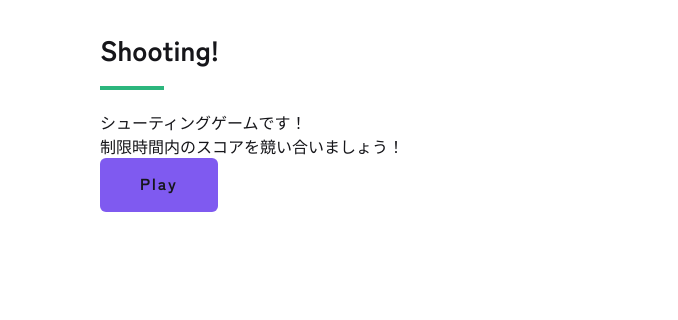
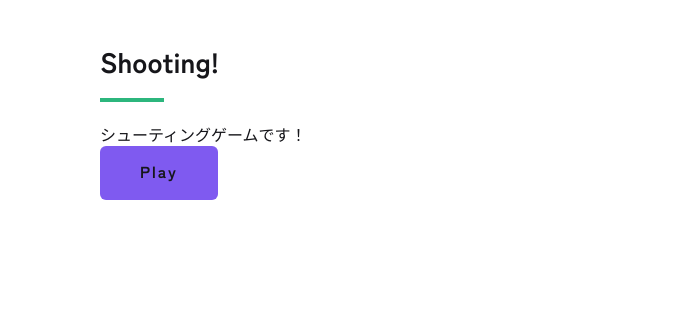
Before and after one commit to gohan-desu/icpc_yuhifes, a plain HTML site: page index.html in a window 1280 px wide. Shown: the part 1315-1635 px from the top of the page, 0-678 px from the left. Drawn offline with Linux system fonts and the light colour scheme; some packages are replaced by stand-ins of ours.

Commit message:
文章修正

```diff
--- a/index.html
+++ b/index.html
@@ -55,7 +55,7 @@
           <div class="col">
             <h2>Shooting!</h2>
             <hr>
-            <p class="text">シューティングゲームです！<br>制限時間内のスコアを競い合いましょう！</p>
+            <p class="text">シューティングゲームです！</p>
             <a href="https://unityroom.com/games/shooting-yuhisai1">Play</a>
           </div>
 
```
